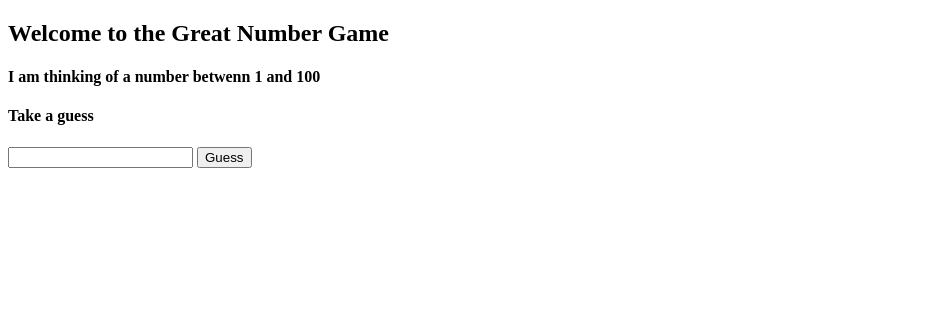
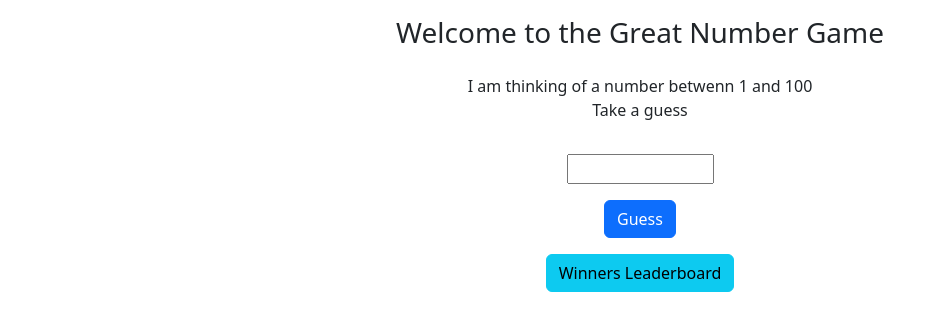
Before and after one commit to AtefBenH/Dojo, a Flask app: page / in a window 1280 px wide. Shown: the top 331 px of the page, without its empty margins (0-938 px from the left). Run offline with Flask 3, Linux system fonts and the light colour scheme.

Commit message:
Assignment: Great Number Game

```diff
--- a/Python/flask/fundamentals/great_number_game/server.py
+++ b/Python/flask/fundamentals/great_number_game/server.py
@@ -1,13 +1,45 @@
-from flask import Flask, render_template, request
+from flask import Flask, render_template, session, redirect, request
 from random import *
 
 app = Flask(__name__)
+app.secret_key = 'LiLy2018*'
+winners = []
+
 
 @app.route('/')
 def index():
-    number = randint(1, 100)
-    print (number)
+    if "count" not in session:
+        session['count'] = 0
+    if "number" not in session:
+        session['number'] = randint(1, 100)
+    print(session['number'])
     return render_template('index.html')
+
+@app.route('/guess', methods=['POST'])
+def guess():
+    try:
+        session['count']+=1
+        session['guess'] = int(request.form['guess'])
+    except ValueError :
+        return redirect ('/')
+    return redirect ('/')
+
+@app.route('/reset', methods=['POST'])
+def reset_and_win():
+    winners.append((request.form['first_name'], request.form['last_name'], session['count']))
+    for winner in winners:
+        print(winner)
+    session.clear()
+    return redirect('/')
+
+@app.route('/reset')
+def reset():
+    session.clear()
+    return redirect('/')
+
+@app.route('/winners')
+def show_winners():
+    return render_template('winners.html')
 
 if __name__ == "__main__" :
     app.run(debug=True)
--- /dev/null
+++ b/Python/flask/fundamentals/great_number_game/static/script.js
@@ -0,0 +1,10 @@
+
+function checkValue()
+    {
+        var element = document.querySelector("#guess")
+
+        if (!(Number.isInteger(parseInt(element.value, 10))))
+            {
+                alert('Please pick a valid number');
+            }
+    }
--- /dev/null
+++ b/Python/flask/fundamentals/great_number_game/static/style.css
@@ -0,0 +1,5 @@
+.box
+    {
+        width: 250px;
+        height: 250px;
+    }
--- a/Python/flask/fundamentals/great_number_game/templates/index.html
+++ b/Python/flask/fundamentals/great_number_game/templates/index.html
@@ -1,20 +1,65 @@
 <!DOCTYPE html>
 <html lang="en">
 <head>
+
     <meta charset="UTF-8">
     <meta http-equiv="X-UA-Compatible" content="IE=edge">
     <meta name="viewport" content="width=device-width, initial-scale=1.0">
+    <link href="https://cdn.jsdelivr.net/npm/bootstrap@5.3.0-alpha3/dist/css/bootstrap.min.css" rel="stylesheet" integrity="sha384-KK94CHFLLe+nY2dmCWGMq91rCGa5gtU4mk92HdvYe+M/SXH301p5ILy+dN9+nJOZ" crossorigin="anonymous">
+    <link rel="stylesheet" href="static/style.css">
     <title>Great Number</title>
 </head>
 <body>
-    <div class="container text-center p-5 my-5">
-        <h2>Welcome to the Great Number Game</h2>
-        <h4>I am thinking of a number betwenn 1 and 100</h4>
-        <h4>Take a guess</h4>
+    <div class="container flex justify-center col-6 mx-auto text-center">
+        <h3 class="p-3">Welcome to the Great Number Game</h3>
+        <p class="pb-3">I am thinking of a number betwenn 1 and 100 <br> Take a guess </p>
         <form action="/guess" method="post">
-            <input type="text" name="guess">
-            <button type="submit" class="btn btn-success">Guess</button>
+            <input id="guess" type="text" name="guess" size="10px">
+            <div class="p-3">
+                <button type="submit" class="btn btn-primary" onclick="checkValue()">Guess</button>
+            </div>
         </form>
+        <div class="container flex justify-center col-6 mx-auto text-center">
+            {% if 'guess' in session %}
+                {% if session['count'] < 5 %}
+                    {% if session['guess'] == session['number'] %}
+                        <div class="box card m-lg-3 bg-success d-flex align-content-center justify-content-center">
+                            <form action="/reset" method="POST">
+                                <h3>Good Guess!</h3>
+                                <h5 class="text-light">Attempt(s) = {{ session['count'] }}</h5>
+                                <label for="first_name">First Name :</label>
+                                <input type="text" name ="first_name">
+                                <label for="lqst_name">Last Name  :</label>
+                                <input type="text" name ="last_name">
+                                <button type="submit" class="btn btn-outline-warning m-1">Play Again</button>
+                            </form>
+                        </div>
+                    {% elif session['guess'] > session['number'] %}
+                        <div class="box card m-lg-3 bg-primary d-flex align-content-center justify-content-center">
+                            <h3>Too High</h3>
+                        </div>
+                    {% else %}
+                        <div class="box card m-lg-3 bg-secondary d-flex align-content-center justify-content-center">
+                            <h3>Too Low</h3>
+                        </div>
+                    {% endif%}
+                {% else %}
+                        <div class="box card m-lg-3 bg-danger d-flex align-content-center justify-content-center">
+                            <form action="/reset" method="get">
+                                <h3>You Lose</h3>
+                                <h5 class="text-light">Attempt(s) = {{ session['count'] }} </h5>
+                                <button type="submit" class="btn btn-outline-dark m-1">Try Again</button>
+                            </form>
+                        </div>
+                {% endif %}
+            {% endif %}
+        </div>
+        <div class="container flex justify-center col-6 mx-auto text-center">
+            <a href="/winners" class="btn btn-info">Winners Leaderboard </a>
+        </div>
     </div>
+
+    <script src="static/script.js"></script>
+    <script src="https://cdn.jsdelivr.net/npm/bootstrap@5.3.0-alpha3/dist/js/bootstrap.bundle.min.js" integrity="sha384-ENjdO4Dr2bkBIFxQpeoTz1HIcje39Wm4jDKdf19U8gI4ddQ3GYNS7NTKfAdVQSZe" crossorigin="anonymous"></script>
 </body>
 </html>
```
Also changed, not shown: Python/flask/fundamentals/great_number_game/templates/winners.html (added, +32 -0 lines).
